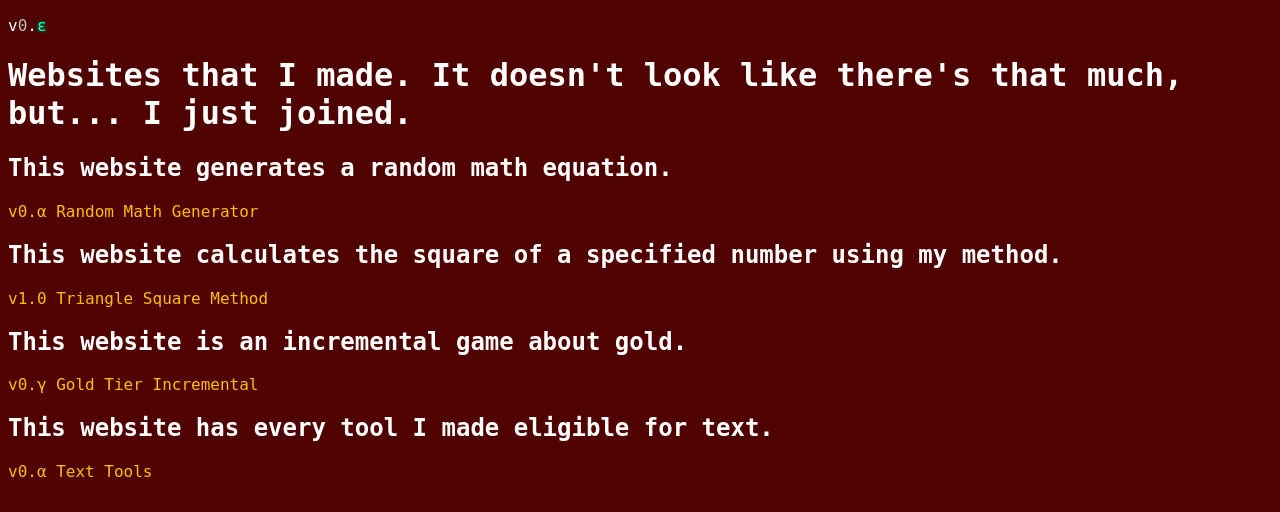
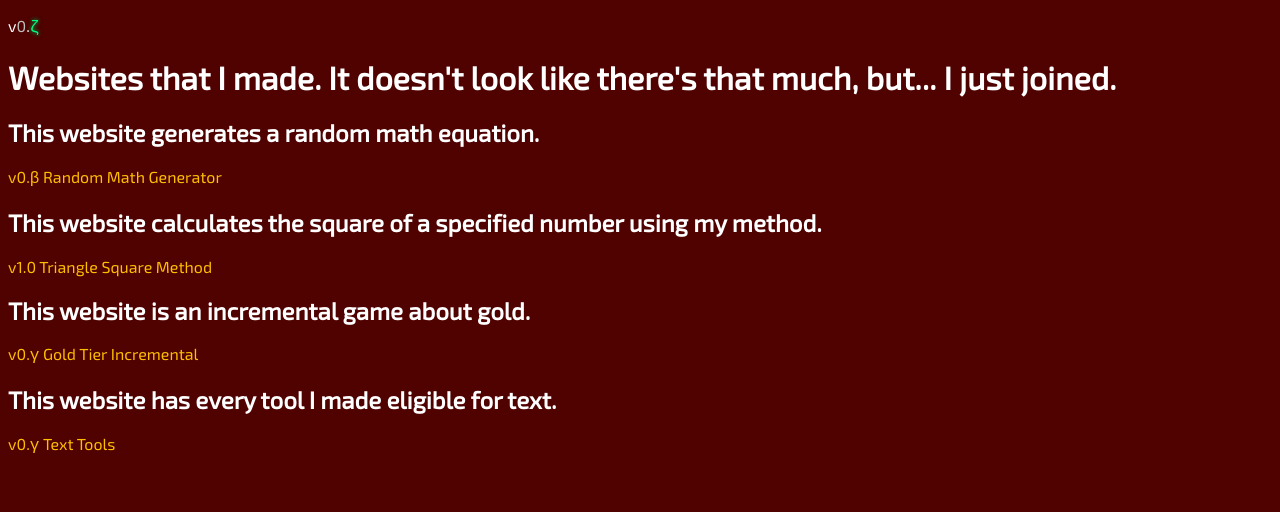
Before and after one commit to ypactl/main, a plain HTML site: page index.html in a window 1280 px wide. Shown: the top 512 px of the page. Drawn offline with Linux system fonts and the light colour scheme.

Commit message:
Update index.html

```diff
--- a/index.html
+++ b/index.html
@@ -7,13 +7,17 @@
 </head>
 <body>
   <style>
+    @font-face {
+      font-family: "Exo";
+      src: url("Exo2-Regular.otf") format("opentype")
+    }
     .inter {
       color: #009EAA;
     }
     html {
       background-color: #000000;
       color: #FFFFFF;
-      font-family: "monospace", monospace;
+      font-family: "Exo", monospace;
     }
     .link {
       color: #FFBF00;
@@ -23,14 +27,14 @@
       color: #FFBF7F;
     }
   </style>
-  <p>v<span style="color: #bfbfbf;">0</span>.<span style="color: #00ffff; text-shadow: 0px 0px 4px #007f00, 0px 0px 4px #007f00;">ε</span></p>
+  <p>v<span style="color: #bfbfbf;">0</span>.<span style="color: #00ff7f; text-shadow: 0px 0px 4px #007f3f, 0px 0px 4px #007f3f;">ζ</span></p>
   <h1>
     Websites that I made. It doesn't look like there's that much, but... I just joined.
   </h1>
   <h2>
     This website generates a random math equation.
   </h2>
-  <a href="https://ypactl.github.io/random-math" class="link">v0.α Random Math Generator</a>
+  <a href="https://ypactl.github.io/random-math" class="link">v0.β Random Math Generator</a>
   <br>
   <h2>
     This website calculates the square of a specified number using my method.
@@ -44,7 +48,7 @@
   <h2>
     This website has every tool I made eligible for text.
   </h2>
-  <a href="https://ypactl.github.io/text-tools" class="link">v0.α Text Tools</a>
+  <a href="https://ypactl.github.io/text-tools" class="link">v0.γ Text Tools</a>
   <br>
   <br>
   <br>
```
